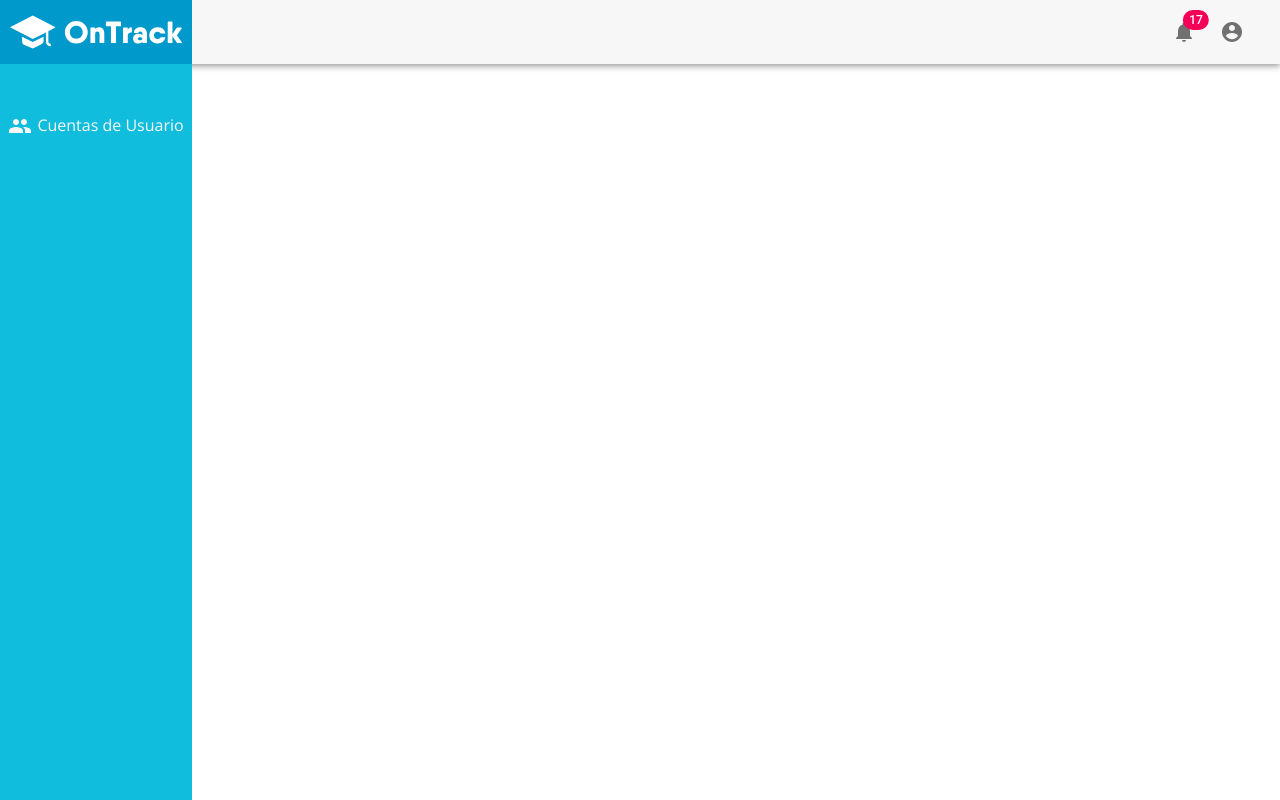
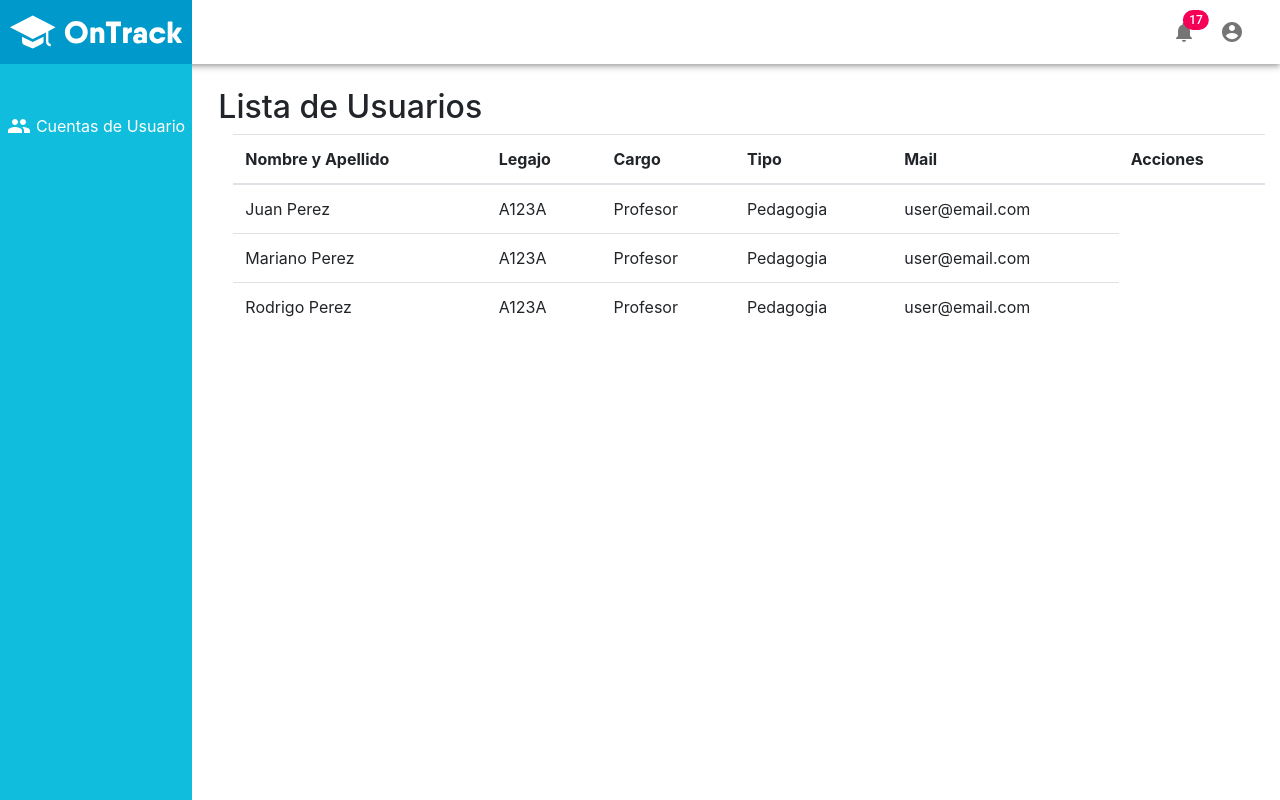
Before and after one commit to Clear-Education/ontrack_frontend, a Next.js app: page /users in a window 1280 px wide. Built offline with nearby package versions, Linux system fonts and the light colour scheme; data requests are answered from the project's data file.

Commit message:
agrega mock server
mock server para consultar usuarios

```diff
--- /dev/null
+++ b/db.json
@@ -0,0 +1,102 @@
+{ "users": [
+  {
+    "id": 1,
+    "email": "user@email.com",
+    "nombre": "Juan",
+    "apellido": "Perez",
+    "telefono": 542614123123,
+    "legajo": "A123A",
+    "foto_perfil": "url",
+    "cargo": "Profesor",
+    "is_active": true,
+    "group": {
+      "name": "Pedagogia",
+      "id": 1,
+      "permissions": [
+        {
+          "name": "Can view user",
+          "codename": "view_user",
+          "id": 1
+        }
+      ]
+    },
+    "institucion": {
+      "id": 1,
+      "nombre": "Escuela",
+      "direccion": "Lomas 444, Mendoza",
+      "pais": "Argentina",
+      "identificador": "ESCUELALOMAS",
+      "descripcion": "Gran escuela, es de Lomas",
+      "logo": "url_imagen",
+      "fecha_creacion": {},
+      "activa": true
+    }
+  },
+  {
+    "id": 1,
+    "email": "user@email.com",
+    "nombre": "Mariano",
+    "apellido": "Perez",
+    "telefono": 542614123123,
+    "legajo": "A123A",
+    "foto_perfil": "url",
+    "cargo": "Profesor",
+    "is_active": true,
+    "group": {
+      "name": "Pedagogia",
+      "id": 1,
+      "permissions": [
+        {
+          "name": "Can view user",
+          "codename": "view_user",
+          "id": 1
+        }
+      ]
+    },
+    "institucion": {
+      "id": 1,
+      "nombre": "Escuela",
+      "direccion": "Lomas 444, Mendoza",
+      "pais": "Argentina",
+      "identificador": "ESCUELALOMAS",
+      "descripcion": "Gran escuela, es de Lomas",
+      "logo": "url_imagen",
+      "fecha_creacion": {},
+      "activa": true
+    }
+  },
+  {
+    "id": 1,
+    "email": "user@email.com",
+    "nombre": "Rodrigo",
+    "apellido": "Perez",
+    "telefono": 542614123123,
+    "legajo": "A123A",
+    "foto_perfil": "url",
+    "cargo": "Profesor",
+    "is_active": true,
+    "group": {
+      "name": "Pedagogia",
+      "id": 1,
+      "permissions": [
+        {
+          "name": "Can view user",
+          "codename": "view_user",
+          "id": 1
+        }
+      ]
+    },
+    "institucion": {
+      "id": 1,
+      "nombre": "Escuela",
+      "direccion": "Lomas 444, Mendoza",
+      "pais": "Argentina",
+      "identificador": "ESCUELALOMAS",
+      "descripcion": "Gran escuela, es de Lomas",
+      "logo": "url_imagen",
+      "fecha_creacion": {},
+      "activa": true
+    }
+  }
+  ]
+}
--- a/package.json
+++ b/package.json
@@ -5,7 +5,8 @@
   "scripts": {
     "dev": "next dev",
     "build": "next build",
-    "start": "next start"
+    "start": "next start",
+    "mock-server": "json-server --watch ./db.json -p 4001 -d 3000"
   },
   "dependencies": {
     "@material-ui/core": "^4.11.0",
@@ -16,5 +17,8 @@
     "react": "16.13.1",
     "react-bootstrap": "^1.2.0",
     "react-dom": "16.13.1"
+  },
+  "devDependencies": {
+    "json-server": "0.16.1"
   }
 }
--- a/pages/_app.js
+++ b/pages/_app.js
@@ -1,5 +1,7 @@
 import './app.css'
+import 'bootstrap/dist/css/bootstrap.min.css';
+
 
 export default function App({ Component, pageProps }) {
-    return <Component {...pageProps} />
-  }
+  return <Component {...pageProps} />
+}
--- a/pages/users.js
+++ b/pages/users.js
@@ -1,15 +1,53 @@
 import Layout from '../src/components/Layout';
 import Auth from '../src/utils/Auth';
+import axios from 'axios';
+import Table from 'react-bootstrap/Table';
+import { Container } from 'react-bootstrap';
 
 
-const Users = () => {
+const Users = ({ listUsers }) => {
     return (
-        < Layout title="Users" />
+        < Layout title="Users" >
+            <h2 className="mt-4">
+                Lista de Usuarios
+            </h2>
+            <Container>
+                <Table responsive="sm">
+                    <thead>
+                        <tr>
+                            <th>Nombre y Apellido</th>
+                            <th>Legajo</th>
+                            <th>Cargo</th>
+                            <th>Tipo</th>
+                            <th>Mail</th>
+                            <th>Acciones</th>
+                        </tr>
+                    </thead>
+                    <tbody>
+
+                        {listUsers.map((user) => (
+                            <tr>
+                                <td>{user.nombre} {user.apellido}</td>
+                                <td>{user.legajo}</td>
+                                <td>{user.cargo}</td>
+                                <td>{user.group.name}</td>
+                                <td>{user.email}</td>
+                            </tr>
+                        ))}
+                    </tbody>
+                </Table>
+            </Container>
+        </Layout>
+
     )
 }
 
-/* export async function getServerSideProps() {
-} */
+export async function getServerSideProps() {
+    const res = await axios.get('http://localhost:4001/users');
+
+    let data = res.data;
+    return { props: { listUsers: data } }
+}
 
 
 export default Users;
--- a/src/components/Layout.js
+++ b/src/components/Layout.js
@@ -1,6 +1,8 @@
 import Head from 'next/head'
 import Header from './Header';
 import SideBar from './SideBar';
+import { Row, Col } from 'react-bootstrap';
+
 
 function Layout({ children, title }) {
     return (
@@ -9,11 +11,20 @@ function Layout({ children, title }) {
                 <title>{title}</title>
                 <link
                     href="https://fonts.googleapis.com/css?family=Open+Sans:300,400,700,800"
-                    rel="stylesheet" />
+                    rel="stylesheet"
+                />
             </Head>
             <Header />
-            <SideBar />
-            {children}
+            <div>
+                <Row>
+                    <Col xs={2} md={2}>
+                        <SideBar />
+                    </Col>
+                    <Col xs={10} md={10}>
+                        {children}
+                    </Col>
+                </Row>
+            </div>
         </div>
     )
 }
--- a/src/components/SideBar.js
+++ b/src/components/SideBar.js
@@ -6,7 +6,9 @@ export default function SideBar() {
     return (
         <div className={styles.side_bar}>
             <div className={styles.img_container}>
-                <img src="./OnTrack.svg" className={styles.img_header}></img>
+                <Link href="/home">
+                    <a><img src="./OnTrack.svg" className={styles.img_header}></img></a>
+                </Link>
             </div>
             <NavItem></NavItem>
         </div>
--- a/src/components/SideBar.module.css
+++ b/src/components/SideBar.module.css
@@ -41,4 +41,5 @@
 
 .nav_link:hover {
     text-decoration: underline;
+    color: var(--white);
 }
```
Also changed, not shown: pages/users.module.css (added), 1 other file (tests, documents, lock files or other folders).
